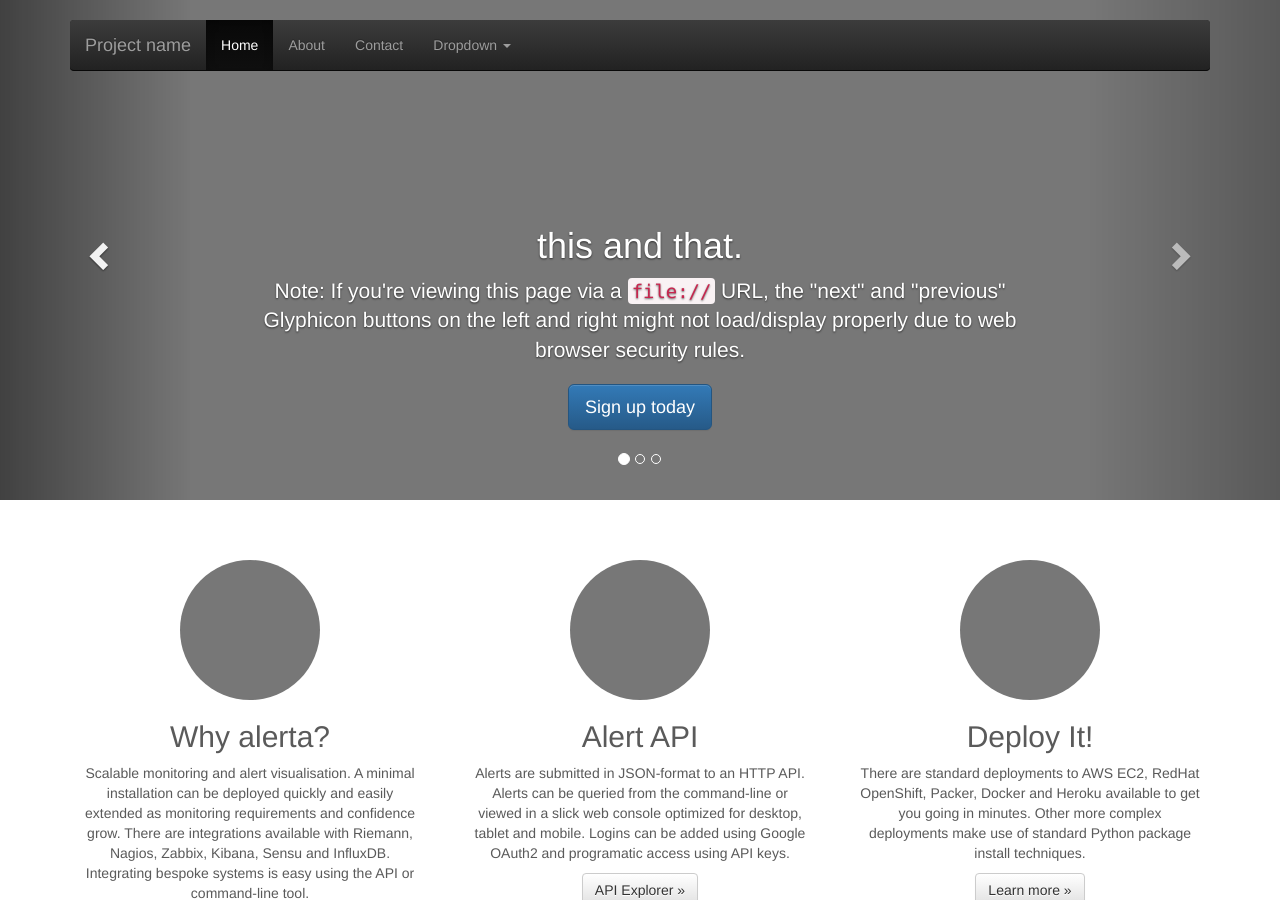
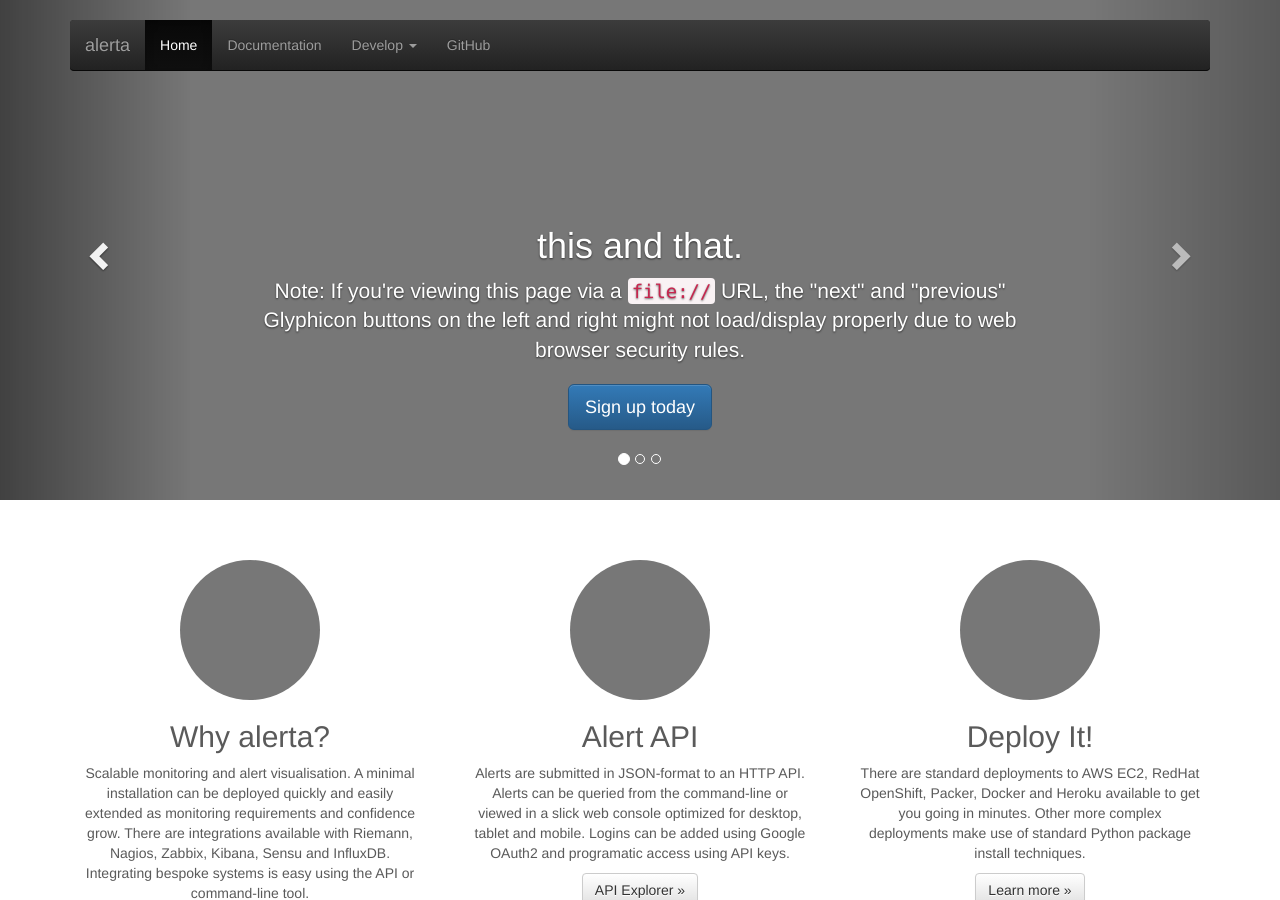
Before and after one commit to alerta/alerta.github.io, a Jekyll site: the page built from index.html, in a window 1280 px wide and 900 px high. Built offline with Jekyll 4.4.1, drawn with Linux system fonts in a browser that asks for light colours; nearby versions of some CDN libraries.

Commit message:
update the navbar

```diff
--- a/_layouts/carousel.html
+++ b/_layouts/carousel.html
@@ -38,25 +38,35 @@
                 <span class="icon-bar"></span>
                 <span class="icon-bar"></span>
               </button>
-              <a class="navbar-brand" href="#">Project name</a>
+              <a class="navbar-brand" href="#">alerta</a>
             </div>
             <div class="navbar-collapse collapse">
               <ul class="nav navbar-nav">
-                <li class="active"><a href="#">Home</a></li>
-                <li><a href="#about">About</a></li>
-                <li><a href="#contact">Contact</a></li>
+                <li class="active"><a href="http://alerta.io">Home</a></li>
+                <li><a href="http://docs.alerta.io">Documentation</a></li>
                 <li class="dropdown">
-                  <a href="#" class="dropdown-toggle" data-toggle="dropdown">Dropdown <span class="caret"></span></a>
+                  <a href="#" class="dropdown-toggle" data-toggle="dropdown">Develop <span class="caret"></span></a>
                   <ul class="dropdown-menu" role="menu">
-                    <li><a href="#">Action</a></li>
-                    <li><a href="#">Another action</a></li>
-                    <li><a href="#">Something else here</a></li>
+                    <li><a href="https://github.com/alerta/alerta-contrib">Plugins</a></li>
+                    <li><a href="https://github.com/alerta/python-alerta">CLI &amp; Python SDK</a></li>
+                    <li><a href="https://github.com/alerta/alerta-chrome-extension">Chrome Extension</a></li>
                     <li class="divider"></li>
-                    <li class="dropdown-header">Nav header</li>
-                    <li><a href="#">Separated link</a></li>
-                    <li><a href="#">One more separated link</a></li>
+                    <li class="dropdown-header">Integrations</li>
+                    <li><a href="https://github.com/alerta/nagios3-alerta">Nagios</a></li>
+                    <li><a href="https://github.com/alerta/zabbix-alerta">Zabbix</a></li>
+                    <li><a href="https://github.com/alerta/riemann-alerta">Riemann</a></li>
+                    <li><a href="https://github.com/alerta/sensu-alerta">Sensu</a></li>
+                    <!-- li><a href="https://github.com/alerta/kibana-alerta">Kibana</a></li -->
+                    <li class="divider"></li>
+                    <li class="dropdown-header">Deploy</li>
+                    <li><a href="https://github.com/alerta/alerta-cfn">AWS Cloudformation</a></li>
+                    <li><a href="https://github.com/alerta/docker-alerta">Docker</a></li>
+                    <li><a href="https://github.com/alerta/packer-templates">Packer</a></li>
+                    <li><a href="https://github.com/alerta/openshift-try-alerta">RedHat OpenShift</a></li>
+                    <li><a href="https://github.com/alerta/vagrant-try-alerta">Vagrant</a></li>
                   </ul>
                 </li>
+                <li><a href="http://github.com/guardian/alerta">GitHub</a></li>
               </ul>
             </div>
           </div>
@@ -65,10 +75,7 @@
       </div>
     </div>
 
-
     {{ content }}
-
-
 
     <!-- Marketing messaging and featurettes
     ================================================== -->
```
Also changed, not shown: other parts of _layouts/carousel.html (+1 -1 lines).
